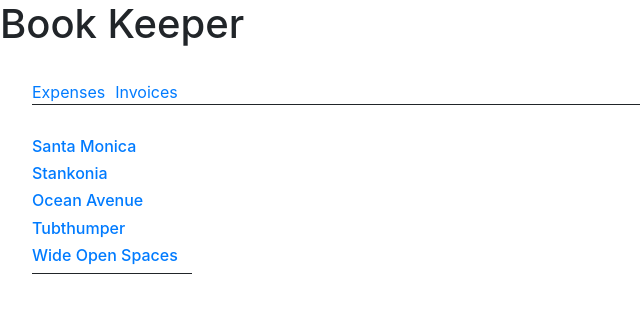
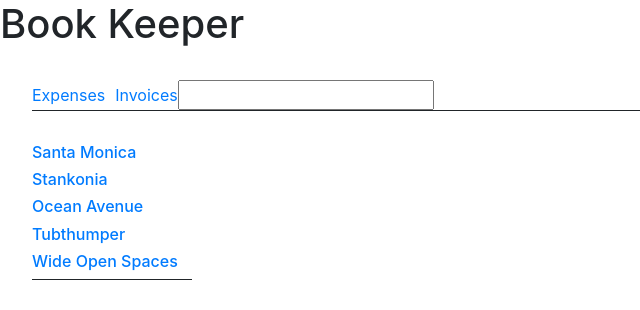
Before and after one commit to bilalkumrani/reactPractice, a React (Create React App) app in the folder demo/: page /invoices in a window 1280 px wide. Shown: the top 310 px of the page, without its empty margins (0-640 px from the left). Built offline with nearby package versions, Linux system fonts and the light colour scheme.

Commit message:
filter adding

```diff
--- a/demo/src/App.js
+++ b/demo/src/App.js
@@ -1,6 +1,8 @@
 import "./App.css";
-import { Link, NavLink } from "react-router-dom";
+import { Link, NavLink, useSearchParams } from "react-router-dom";
+
 function App() {
+  const [searchParams, setSearchParams] = useSearchParams();
   return (
     <>
       <h1>Book Keeper</h1>
@@ -10,6 +12,18 @@ function App() {
           Expenses
         </NavLink>
         <NavLink to="/invoices">Invoices</NavLink>
+
+        <input
+          value={searchParams.get("filter") || ""}
+          onChange={(e) => {
+            let filter = e.target.value;
+            if (e) {
+              setSearchParams({ filter });
+            } else {
+              searchParams({});
+            }
+          }}
+        />
       </nav>
     </>
   );
--- a/demo/src/components/Invoices.js
+++ b/demo/src/components/Invoices.js
@@ -3,7 +3,10 @@ import { getInvoices } from "../data";
 import { NavLink, Outlet } from "react-router-dom";
 const Invoices = () => {
   return (
-    <div style={{ margin: "2rem", borderBottom: "1px solid", width: "10rem" }}>
+    <>
+      <div
+        style={{ margin: "2rem", borderBottom: "1px solid", width: "10rem" }}
+      >
         {getInvoices().map((invoice) => {
           return (
             <NavLink to={`${invoice.number}`}>
@@ -12,8 +15,9 @@ const Invoices = () => {
             </NavLink>
           );
         })}
+      </div>
       <Outlet />
-    </div>
+    </>
   );
 };
 
--- a/demo/src/index.js
+++ b/demo/src/index.js
@@ -11,7 +11,7 @@ ReactDOM.render(
   <BrowserRouter>
     <App />
     <Routes>
-      <Route index element={<Invoices />} />
+      <Route index element={<Expenses />} />
       <Route path="/expenses" element={<Expenses />} />
       <Route path="/invoices" element={<Invoices />}>
         <Route path=":id" element={<Details />} />
```
Lines whose indentation alone changed are shown as unchanged.
